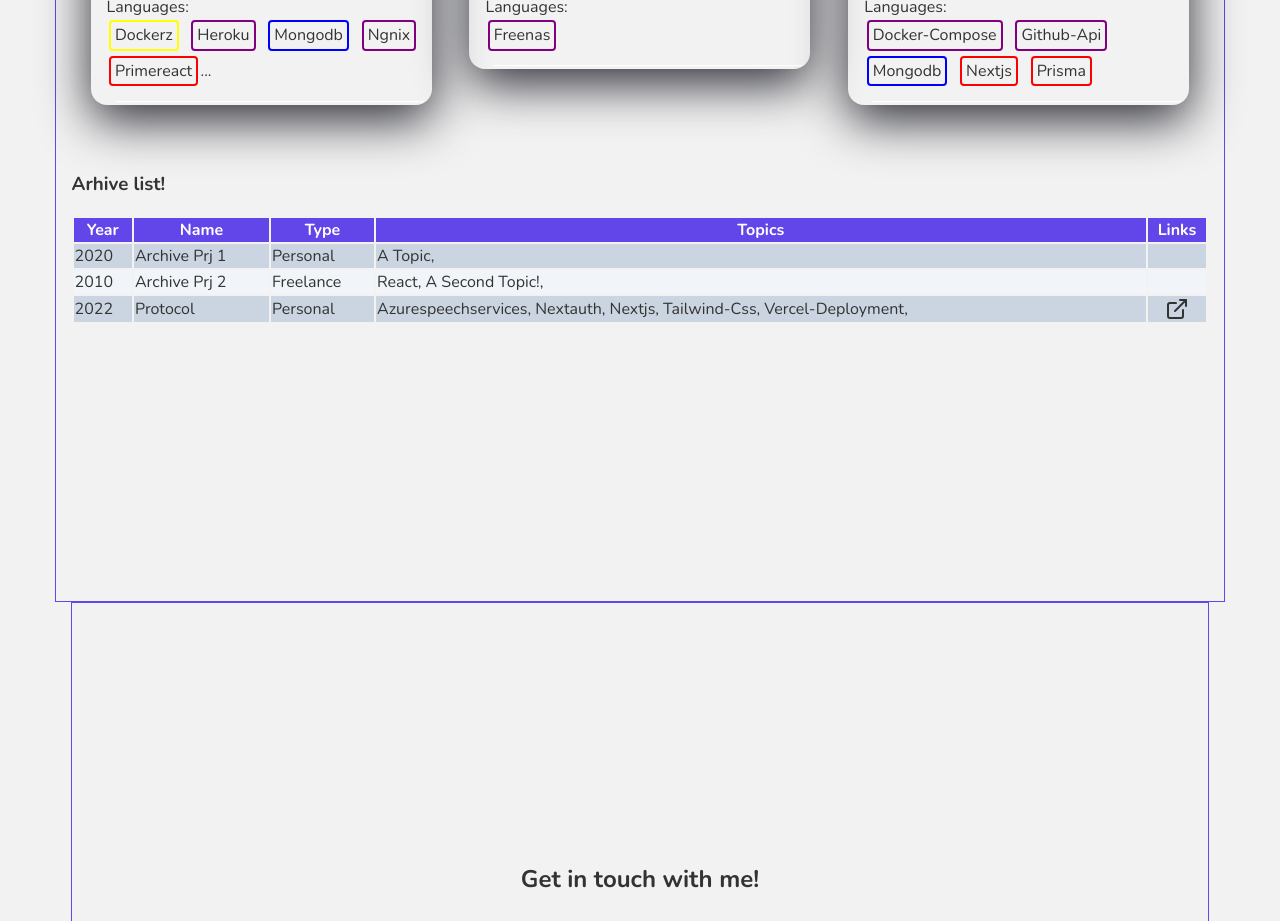
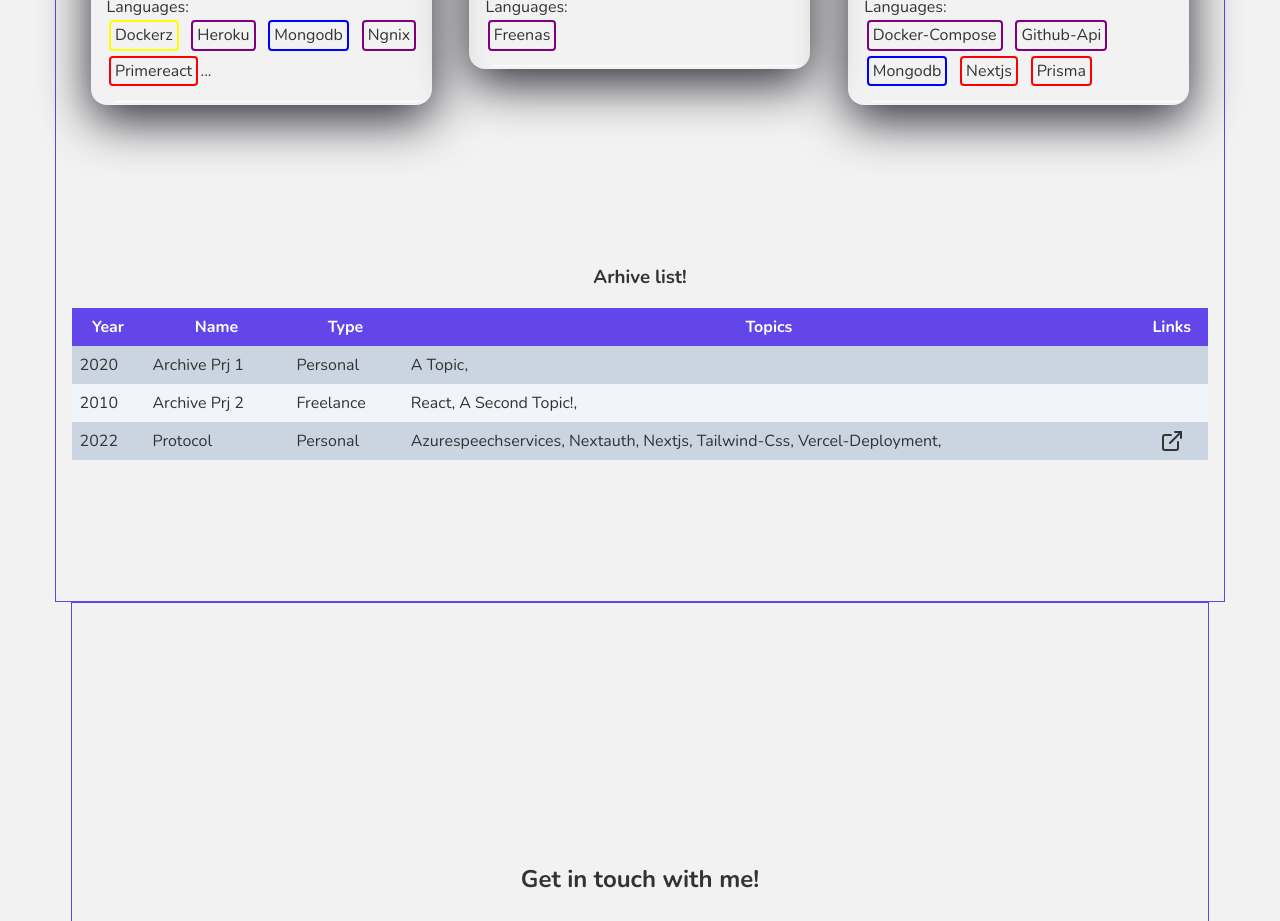
Before and after one commit to Seeru-crypto/aurora_front, a Next.js app: page / in a window 1280 px wide. Shown: the part 2860-3781 px from the top of the page. Built offline with nearby package versions, Linux system fonts and the light colour scheme.

Commit message:
tweak archive table style

```diff
--- a/src/components/work/Archive.tsx
+++ b/src/components/work/Archive.tsx
@@ -66,24 +66,39 @@ export default function Archive({
 const ArchiveStyle = styled.div`
     height: 50vh;
     padding: 2rem 0;
+    display: flex;
+    justify-content: center;
+    align-items: center;
+    flex-direction: column;
     .table {
+        border-collapse: collapse;
         width: 100%;
 
         .tableContent {
+            padding: 0.5rem;
             text-transform: capitalize;
         }
 
         .tableHeader {
             background-color: var(--primary-color);
             color: var(--button-text);
+            th {
+                padding: 0.5rem;
+            }
         }
 
         .even {
             background-color: var(--table-even);
+            :hover {
+                background-color: var(--primary-color-300);
+            }
         }
 
         .unEven {
             background-color: var(--table-uneven);
+            :hover {
+                background-color: var(--primary-color-300);
+            }
         }
     }
 `;
--- a/src/styles/globals.css
+++ b/src/styles/globals.css
@@ -3,6 +3,8 @@
 :root {
     --bkg-color: #fffffe;
     --primary-color: #6246ea;
+    --primary-color-300: hsla(250, 80%, 60%, 0.353);
+
     --secondary-color: #d1d1e9;
     --button-text: #fffffe;
     --paragraph: #2b2c34;
```
